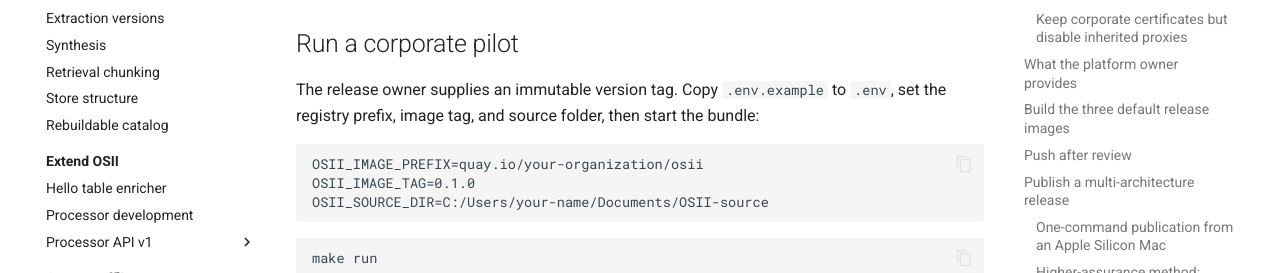
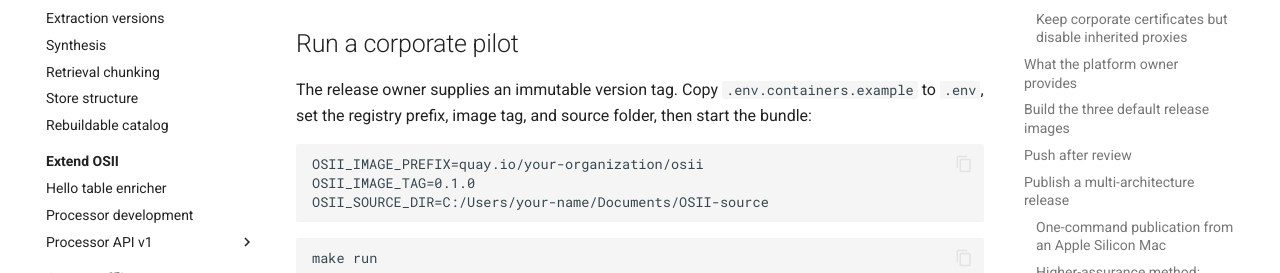
Before and after one commit to sandialabs/OSII, an MkDocs documentation site: the page built from docs/operations/publishing-images.md, in a window 1280 px wide and 900 px high, scrolled down 8798 px. Shown: the part 179-452 px from the top of the window. Built offline with MkDocs 1.6.1 and Material for MkDocs 9.7.7, drawn with Linux system fonts in a browser that asks for light colours; comment, search, counter and statistics services are not loaded.

Commit message:
Document separate host and container environment defaults

```diff
--- a/docs/operations/publishing-images.md
+++ b/docs/operations/publishing-images.md
@@ -439,7 +439,7 @@ works on both `amd64` and `arm64` before declaring the version released.
 
 ## Run a corporate pilot
 
-The release owner supplies an immutable version tag. Copy `.env.example` to
+The release owner supplies an immutable version tag. Copy `.env.containers.example` to
 `.env`, set the registry prefix, image tag, and source folder, then start the
 bundle:
 
```
Also changed, not shown: README.md (+4 -0 lines), 3 other files.
